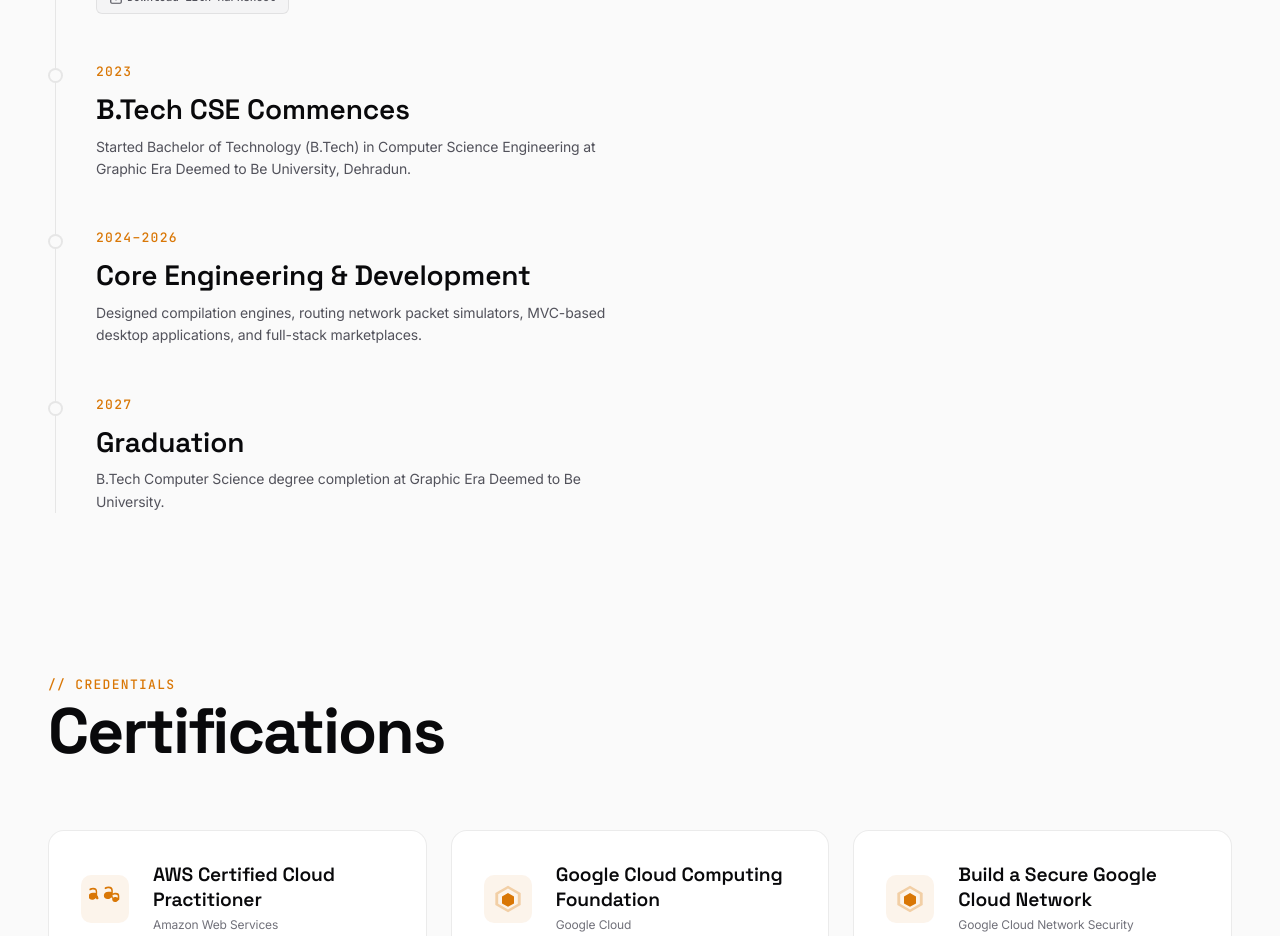
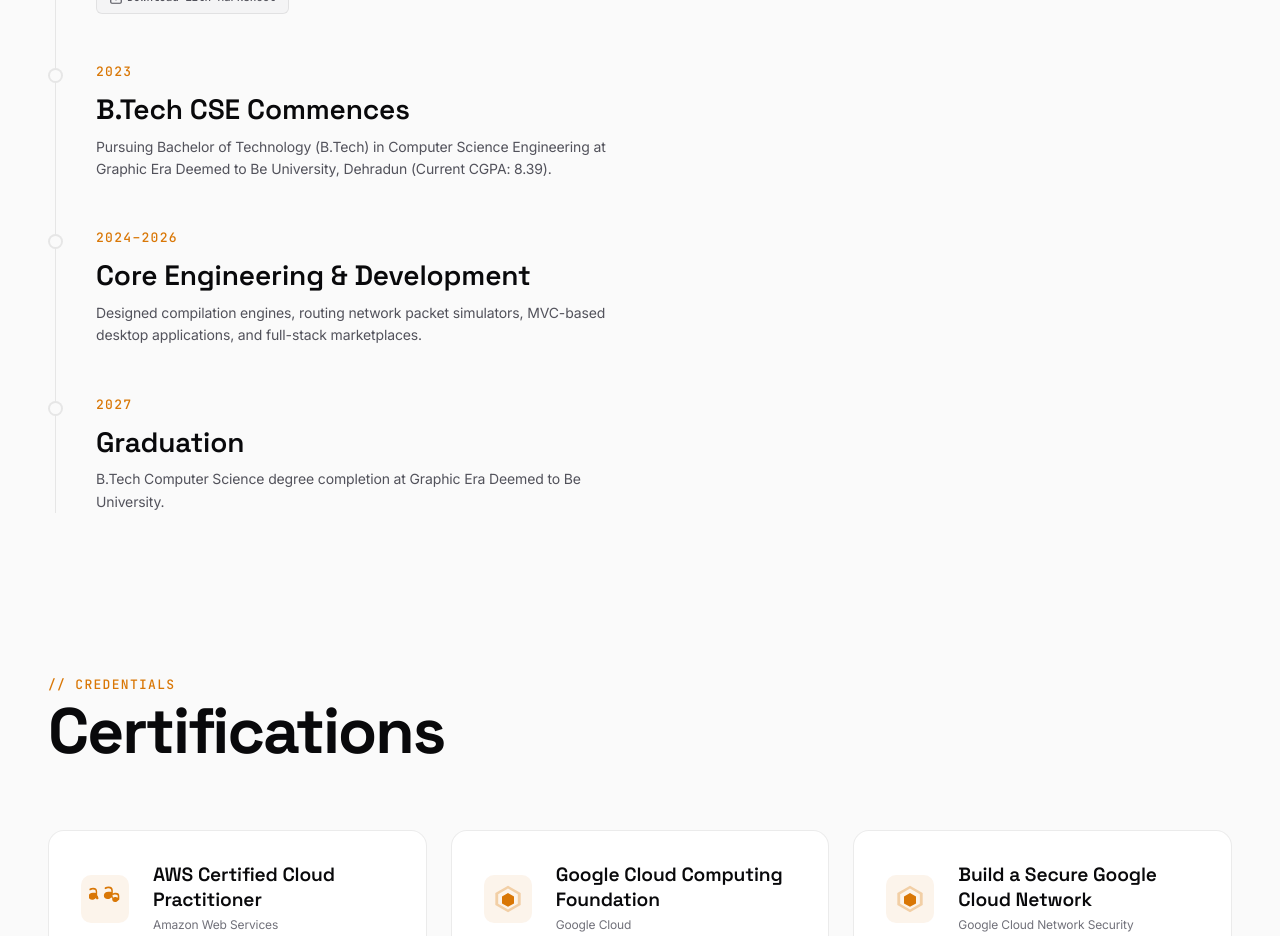
Before and after one commit to ujjwal9034/ujjwal-portfolio, a React (Vite) app: page / in a window 1280 px wide. Shown: the part 6820-7756 px from the top of the page. Built offline with nearby package versions, Linux system fonts and the light colour scheme.

Commit message:
Update B.Tech timeline description with CGPA 8.39

```diff
--- a/src/data/projects.ts
+++ b/src/data/projects.ts
@@ -172,7 +172,7 @@
   {
     year: '2023',
     title: 'B.Tech CSE Commences',
-    description: 'Started Bachelor of Technology (B.Tech) in Computer Science Engineering at Graphic Era Deemed to Be University, Dehradun.',
+    description: 'Pursuing Bachelor of Technology (B.Tech) in Computer Science Engineering at Graphic Era Deemed to Be University, Dehradun (Current CGPA: 8.39).',
   },
   {
     year: '2024–2026',
```
